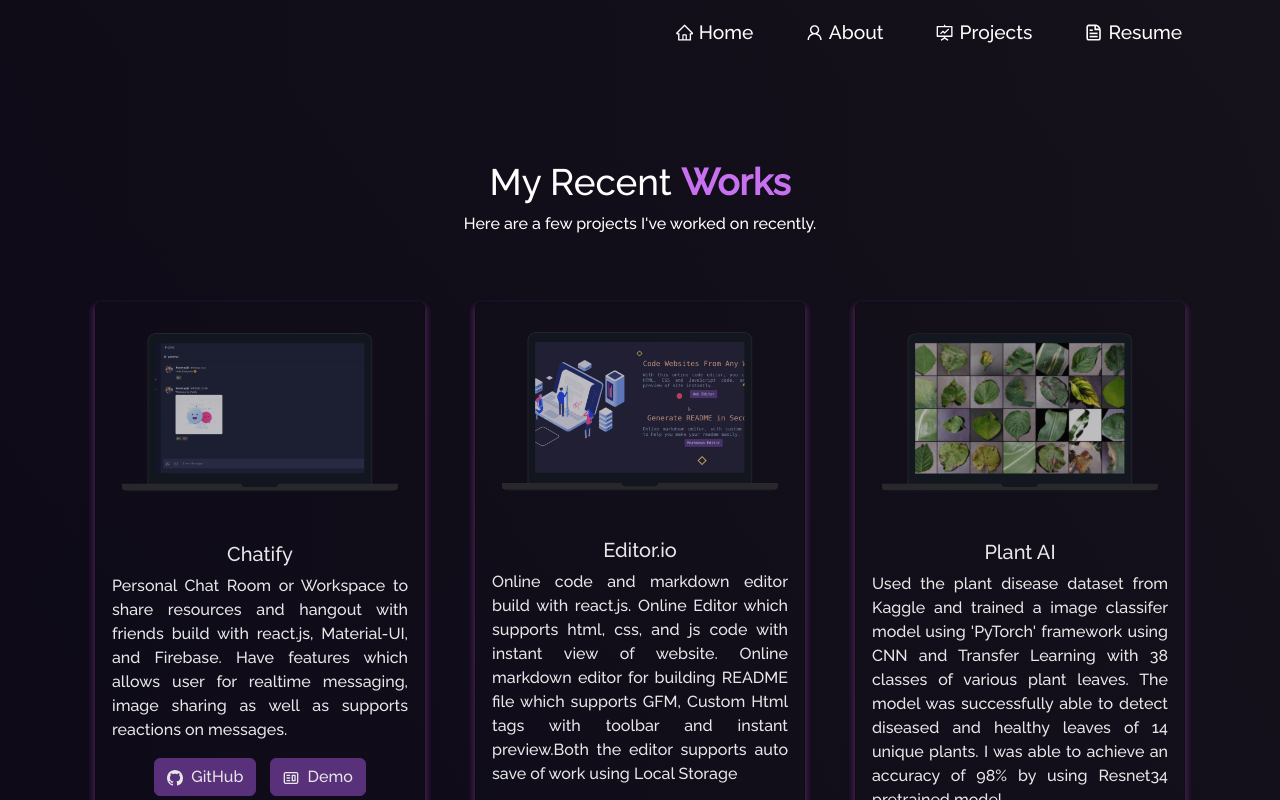
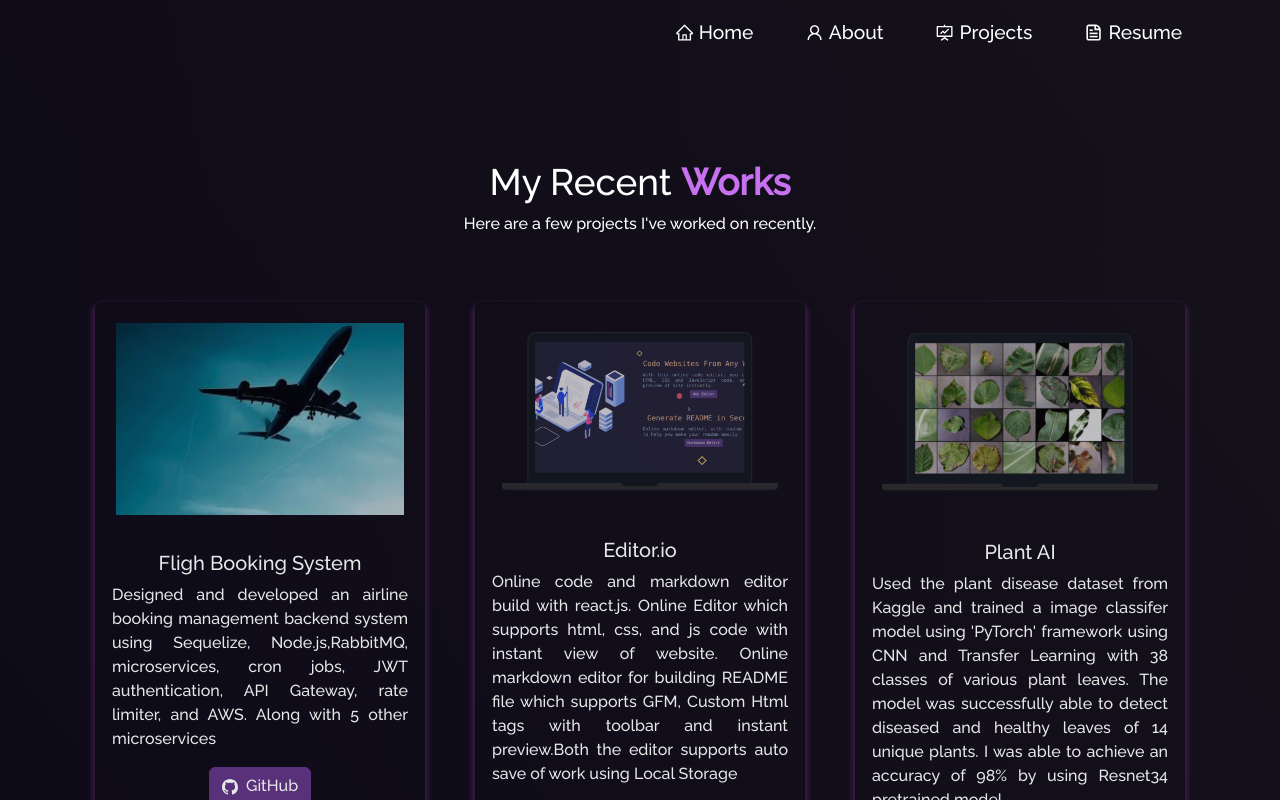
Before and after one commit to inductionotg/portfolio_ritesh_sinha, a React (Vite) app: page /project in a window 1280 px wide. Shown: the top 800 px of the page. Built offline with nearby package versions, Linux system fonts and the light colour scheme.

Commit message:
Added few text

```diff
--- a/src/components/Home/Home2.jsx
+++ b/src/components/Home/Home2.jsx
@@ -35,15 +35,15 @@ function Home2() {
               </i>
               <br />
               <br />
-               My passion for developing products
+               My passion is for developing products
               with <b className="purple">React.js</b> and
               <i>
                 <b className="purple">
                   {" "}
-                  Reactjs,Typescript and Nextjs
+                  Typescript  &nbsp; Nextjs
                 </b>
               </i>
-              &nbsp; like
+              &nbsp;
               <i>
                 <b className="purple"> Node.js</b>
               </i>
--- a/src/components/Projects/Projects.jsx
+++ b/src/components/Projects/Projects.jsx
@@ -5,7 +5,7 @@ import Particle from "../Particle";
 import leaf from "../../Assets/Projects/leaf.png";
 import emotion from "../../Assets/Projects/emotion.png";
 import editor from "../../Assets/Projects/codeEditor.png";
-import chatify from "../../Assets/Projects/chatify.png";
+import download from "../../Assets/Projects/download.jpg";
 import suicide from "../../Assets/Projects/suicide.png";
 import bitsOfCode from "../../Assets/Projects/blog.png";
 
@@ -23,12 +23,12 @@ function Projects() {
         <Row style={{ justifyContent: "center", paddingBottom: "10px" }}>
           <Col md={4} className="project-card">
             <ProjectCard
-              imgPath={chatify}
+              imgPath={download}
               isBlog={false}
-              title="Chatify"
-              description="Personal Chat Room or Workspace to share resources and hangout with friends build with react.js, Material-UI, and Firebase. Have features which allows user for realtime messaging, image sharing as well as supports reactions on messages."
-              ghLink="https://github.com/soumyajit4419/Chatify"
-              demoLink="https://chatify-49.web.app/"
+              title="Fligh Booking System"
+              description="Designed and developed an airline booking management backend system using Sequelize, Node.js,RabbitMQ, microservices, cron jobs, JWT authentication, API Gateway, rate limiter, and AWS. Along with 5 other microservices"
+              ghLink="https://github.com/inductionotg/FlightandSearchService"
+
             />
           </Col>
 
```
Also changed, not shown: src/Assets/Projects/download.jpg (added).
